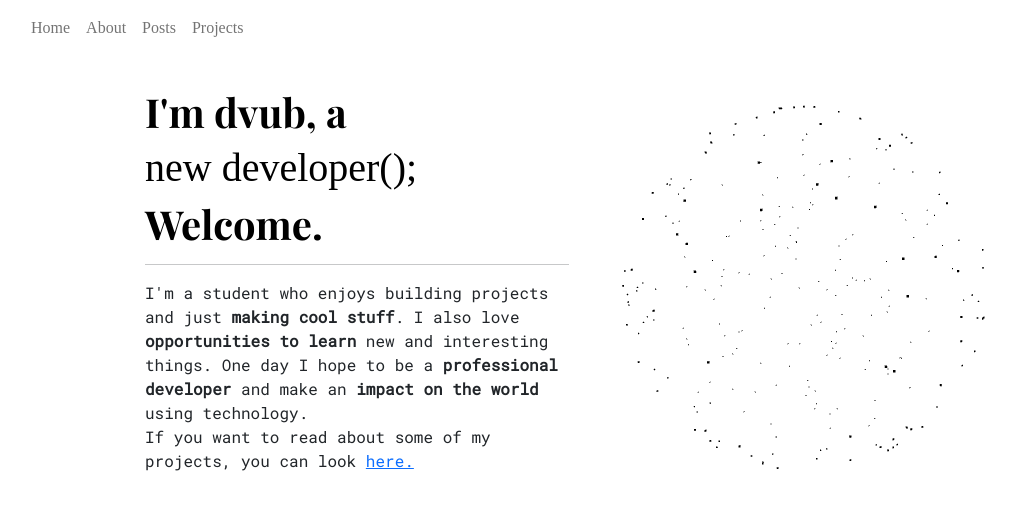
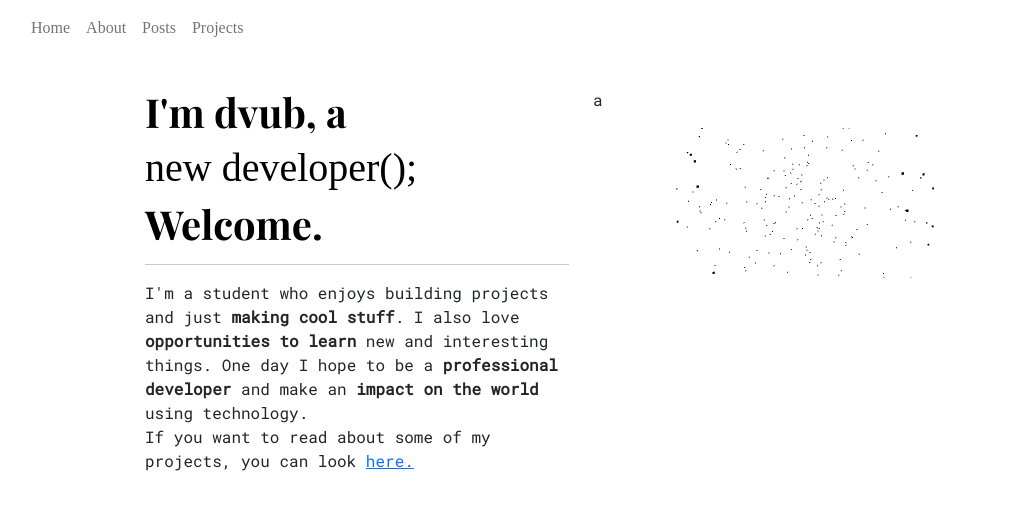
Before and after one commit to dvub/dvub-site, a Next.js app: page / in a window 1280 px wide. Shown: the top 510 px of the page, without its empty margins (59-1075 px from the left). Built offline with nearby package versions, Linux system fonts and the light colour scheme; a web font is replaced by a local one.

Commit message:
work on styling, fade-in animations

```diff
--- a/pages/index.tsx
+++ b/pages/index.tsx
@@ -6,8 +6,7 @@ import Sphere from '../components/sphere'
 import { EffectComposer, Vignette, DepthOfField } from '@react-three/postprocessing'
 import { Container, Col, Row } from 'react-bootstrap'
 
-// todo: absolute position of sphere on right side of screen
-// fix camera positioning on thinner views (super weird)
+// SET CANVAS EL WIDTH AND HEIGHT INSIDE OF DIV
 
 // work on readme
 
@@ -16,16 +15,16 @@ const Home: NextPage = () => {
     <div>
       <div>
         <Container>
-          <Row>
+          <Row xs={1} md={2}>
           <Col>
             <div>
-              <h1 style={{animation: 'fadein 2s'}}>I&#39;m dvub, a</h1>
-              <h1 className='mono'>
+              <h1 className='animate'>I&#39;m dvub, a</h1>
+              <h1 className='mono animate' style={{animationDelay: '1s'}}>
                   new developer();
                 </h1>
-              <h1>Welcome.</h1>
+              <h1 style={{animationDelay: '2s'}} className='animate'>Welcome.</h1>
               <hr />
-              <p>
+              <p className='animate' style={{animationDelay: '2.5s'}}>
                 I&#39;m a student who enjoys building projects and just <b>making cool stuff</b>.
                 I also love <b>opportunities to learn</b> new and interesting things.
                 One day I hope to be a <b>professional developer</b> and make an <b>impact on the world</b> using technology.
@@ -34,10 +33,13 @@ const Home: NextPage = () => {
               </p>
             </div>
           </Col>
-          <Col >
-            <Canvas camera={{ position: [-35, 0, 0]}}>
+          <Col>
+          <div>
+            <p>a</p>
+            <Canvas camera={{ position: [-25, 0, 0]}} className='animate' style={{animationDelay: '2.5s'}}>
               <Sphere />
             </Canvas>
+            </div>
           </Col>
           </Row>
         </Container>
```
